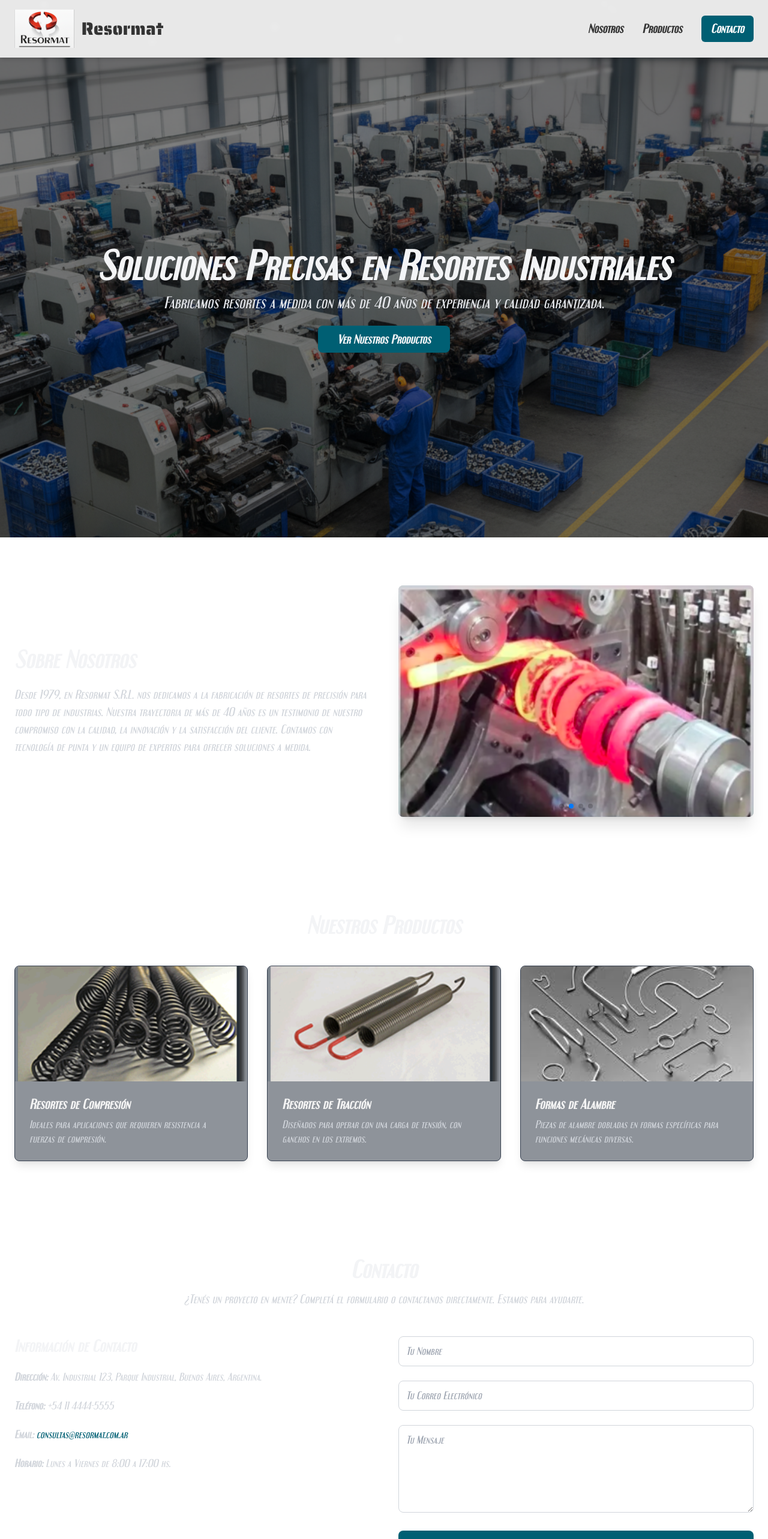
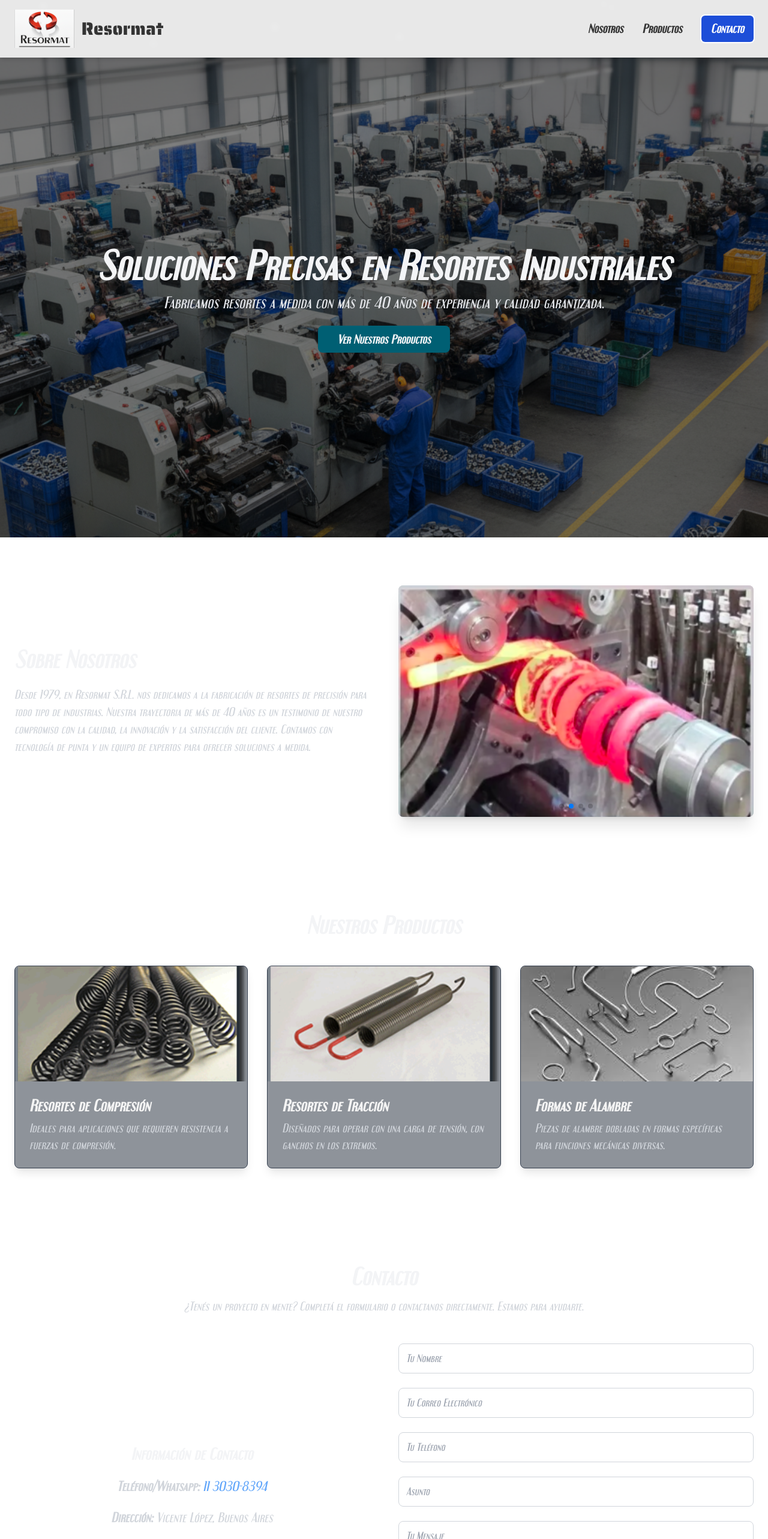
Before and after one commit to fede-caballero/resormat-web, a React (Vite) app: page / in a window 1280 px wide. Shown: the top 2566 px of the page at 60% size. Built offline with nearby package versions, Linux system fonts and the light colour scheme.

Commit message:
Mejora en contacto y tamanos de fuentes

```diff
--- a/src/App.jsx
+++ b/src/App.jsx
@@ -1,4 +1,4 @@
-import React from 'react';
+import React, { useState } from 'react';
 import Header from './components/Header';
 import Hero from './components/Hero';
 import ParticleBackground from './components/ParticleBackground';
@@ -7,6 +7,8 @@ import Productos from './components/Productos';
 import ContactoFooter from './components/ContactoFooter';
 
 function App() {
+  const [activeSection, setActiveSection] = useState('');
+
   return (
     <div className="bg-transparent text-light font-sans">
       {/* El fondo de partículas se posiciona detrás de todo */}
@@ -15,17 +17,17 @@ function App() {
       </div>
 
       {/* El Header ahora es fixed para que se mantenga sobre todo el contenido */}
-      <Header />
+      <Header activeSection={activeSection} />
 
       <main>
         {/* Hero se renderiza directamente para usar el fondo de partículas */}
-        <Hero />
+        <Hero setActiveSection={setActiveSection} />
 
         {/* Este div contendrá el resto de las secciones con un fondo claro */}
         <div className="relative z-10 bg-transparent">
-          <Nosotros />
-          <Productos />
-          <ContactoFooter />
+          <Nosotros setActiveSection={setActiveSection} />
+          <Productos setActiveSection={setActiveSection} />
+          <ContactoFooter setActiveSection={setActiveSection} />
         </div>
       </main>
     </div>
--- a/src/components/ContactoFooter.jsx
+++ b/src/components/ContactoFooter.jsx
@@ -1,25 +1,32 @@
-import React from 'react';
-import AnimateOnScroll from './AnimateOnScroll';
+import React, { useEffect } from 'react';
+import { useInView } from 'react-intersection-observer';
 
-const ContactoFooter = () => {
+const ContactoFooter = ({ setActiveSection }) => {
+  const { ref, inView } = useInView({ threshold: 0.2 });
+
+  useEffect(() => {
+    if (inView) {
+      setActiveSection('contacto');
+    }
+  }, [inView, setActiveSection]);
+
   return (
     <>
-      <AnimateOnScroll>
-        <section id="contacto" className="py-20 px-6 bg-transparent">
-          <div className="container mx-auto">
-            <div className="text-center mb-12">
+      <section ref={ref} id="contacto" className="py-20 px-6 bg-transparent">
+        {/* Mantenemos AnimateOnScroll para el efecto de entrada */}
+        <div className="container mx-auto">
+          <div className="text-center mb-12">
               <h2 className="text-4xl font-bold mb-4 text-gray-100">Contacto</h2>
               <p className="text-lg text-gray-300 max-w-3xl mx-auto">¿Tenés un proyecto en mente? Completá el formulario o contactanos directamente. Estamos para ayudarte.</p>
             </div>
 
-            <div className="grid grid-cols-1 md:grid-cols-2 gap-12 items-start">
+            <div className="grid grid-cols-1 md:grid-cols-2 gap-12 items-center">
               {/* Columna de Información de Contacto */}
-              <div className="space-y-6 text-center md:text-left">
+              <div className="space-y-6 text-center">
                 <h3 className="text-2xl font-bold text-gray-100">Información de Contacto</h3>
-                <p className="text-gray-300"><strong>Dirección:</strong> Av. Industrial 123, Parque Industrial, Buenos Aires, Argentina.</p>
-                <p className="text-gray-300"><strong>Teléfono:</strong> +54 11 4444-5555</p>
-                <p className="text-gray-300"><strong>Email:</strong> <a href="mailto:consultas@resormat.com.ar" className="text-primary hover:underline">consultas@resormat.com.ar</a></p>
-                <p className="text-gray-300"><strong>Horario:</strong> Lunes a Viernes de 8:00 a 17:00 hs.</p>
+                <p className="text-xl text-gray-300"><strong>Teléfono/Whatsapp:</strong> <a href="https://wa.me/5491130308394" target="_blank" rel="noopener noreferrer" className="text-blue-400 hover:text-blue-300 hover:underline transition-colors duration-300">11 3030-8394</a></p>
+                <p className="text-xl text-gray-300"><strong>Dirección:</strong> Vicente López, Buenos Aires</p>
+                <p className="text-xl text-gray-300"><strong>Mail:</strong> <a href="mailto:info@resormat.com.ar" className="text-blue-400 hover:text-blue-300 hover:underline transition-colors duration-300">info@resormat.com.ar</a></p>
               </div>
 
               {/* Columna del Formulario */}
@@ -30,6 +37,12 @@ const ContactoFooter = () => {
                   </div>
                   <div>
                     <input type="email" placeholder="Tu Correo Electrónico" required className="w-full p-3 border border-gray-300 rounded-lg focus:outline-none focus:ring-2 focus:ring-primary" />
+                  </div>
+                  <div>
+                    <input type="tel" placeholder="Tu Teléfono" className="w-full p-3 border border-gray-300 rounded-lg focus:outline-none focus:ring-2 focus:ring-primary" />
+                  </div>
+                  <div>
+                    <input type="text" placeholder="Asunto" className="w-full p-3 border border-gray-300 rounded-lg focus:outline-none focus:ring-2 focus:ring-primary" />
                   </div>
                   <div>
                     <textarea placeholder="Tu Mensaje" rows="5" required className="w-full p-3 border border-gray-300 rounded-lg focus:outline-none focus:ring-2 focus:ring-primary"></textarea>
@@ -45,7 +58,6 @@ const ContactoFooter = () => {
             </div>
           </div>
         </section>
-      </AnimateOnScroll>
 
       <footer className="bg-black/30 text-gray-300 py-6">
         <div className="container mx-auto text-center">
--- a/src/components/Header.jsx
+++ b/src/components/Header.jsx
@@ -1,7 +1,7 @@
 import React, { useState, useEffect } from 'react';
 import logo from '../assets/images/Logo-solo.png';
 
-const Header = () => {
+const Header = ({ activeSection }) => {
   const [scrolled, setScrolled] = useState(false);
   const [isMenuOpen, setIsMenuOpen] = useState(false);
 
@@ -41,9 +41,19 @@ const Header = () => {
 
           {/* Desktop Navigation */}
           <nav className="hidden md:flex items-center space-x-8">
-            <a href="#nosotros" className="text-dark hover:text-primary transition-colors font-semibold text-lg">Nosotros</a>
-            <a href="#productos" className="text-dark hover:text-primary transition-colors font-semibold text-lg">Productos</a>
-            <a href="#contacto" className="bg-primary hover:bg-blue-700 text-white font-bold py-2 px-4 rounded-md transition-colors text-lg">
+            <a
+              href="#nosotros"
+              className={`transition-colors font-semibold text-lg ${activeSection === 'nosotros' ? 'text-primary' : 'text-dark hover:text-primary'}`}
+            >
+              Nosotros
+            </a>
+            <a
+              href="#productos"
+              className={`transition-colors font-semibold text-lg ${activeSection === 'productos' ? 'text-primary' : 'text-dark hover:text-primary'}`}
+            >
+              Productos
+            </a>
+            <a href="#contacto" className={`font-bold py-2 px-4 rounded-md transition-all text-lg ${activeSection === 'contacto' ? 'bg-blue-700 text-white ring-2 ring-white' : 'bg-primary hover:bg-blue-700 text-white'}`}>
               Contacto
             </a>
           </nav>
@@ -62,9 +72,15 @@ const Header = () => {
       {/* Mobile Dropdown Menu */}
       <div className={`md:hidden transition-all duration-300 ease-in-out overflow-hidden ${isMenuOpen ? 'max-h-screen' : 'max-h-0'}`}>
         <nav className="flex flex-col px-6 pb-4 space-y-2">
-          <a href="#nosotros" onClick={() => setIsMenuOpen(false)} className="block py-2 text-dark text-lg hover:text-primary transition-colors">Nosotros</a>
-          <a href="#productos" onClick={() => setIsMenuOpen(false)} className="block py-2 text-dark text-lg hover:text-primary transition-colors">Productos</a>
-          <a href="#contacto" onClick={() => setIsMenuOpen(false)} className="block py-2 text-dark text-lg hover:text-primary transition-colors">Contacto</a>
+          <a href="#nosotros" onClick={() => setIsMenuOpen(false)} className={`block py-2 text-lg transition-colors ${activeSection === 'nosotros' ? 'text-primary font-bold' : 'text-dark hover:text-primary'}`}>
+            Nosotros
+          </a>
+          <a href="#productos" onClick={() => setIsMenuOpen(false)} className={`block py-2 text-lg transition-colors ${activeSection === 'productos' ? 'text-primary font-bold' : 'text-dark hover:text-primary'}`}>
+            Productos
+          </a>
+          <a href="#contacto" onClick={() => setIsMenuOpen(false)} className={`block py-2 text-lg transition-colors ${activeSection === 'contacto' ? 'text-primary font-bold' : 'text-dark hover:text-primary'}`}>
+            Contacto
+          </a>
         </nav>
       </div>
 
--- a/src/components/Hero.jsx
+++ b/src/components/Hero.jsx
@@ -1,10 +1,22 @@
-import React from 'react';
+import React, { useEffect } from 'react';
+import { useInView } from 'react-intersection-observer';
 // 1. Importa la imagen de fondo
 import heroBackground from '../assets/images/interior-fabrica.png';
 
-const Hero = () => {
+const Hero = ({ setActiveSection }) => {
+  const { ref, inView } = useInView({
+    threshold: 0.5, // Se activa cuando el 50% de la sección es visible
+  });
+
+  useEffect(() => {
+    if (inView) {
+      setActiveSection('hero');
+    }
+  }, [inView, setActiveSection]);
+
   return (
     <section
+      ref={ref}
       id="hero"
       className="relative h-screen bg-cover bg-center flex items-center justify-center text-gray-100"
       style={{ backgroundImage: `url(${heroBackground})` }}
--- a/src/components/Nosotros.jsx
+++ b/src/components/Nosotros.jsx
@@ -1,5 +1,5 @@
-import React from 'react';
-import AnimateOnScroll from './AnimateOnScroll';
+import React, { useEffect } from 'react';
+import { useInView } from 'react-intersection-observer';
 
 // 1. Importa Swiper y sus módulos
 import { Swiper, SwiperSlide } from 'swiper/react';
@@ -18,11 +18,20 @@ import fabrica4 from '../assets/images/fabrica4.png';
 
 const imagenesFabrica = [fabrica1, fabrica2, fabrica3, fabrica4];
 
-const Nosotros = () => {
+const Nosotros = ({ setActiveSection }) => {
+  const { ref, inView } = useInView({ threshold: 0.3 });
+
+  useEffect(() => {
+    if (inView) {
+      setActiveSection('nosotros');
+    }
+  }, [inView, setActiveSection]);
+
   return (
-    <AnimateOnScroll>
-      <section id="nosotros" className="py-20 px-6">
-        <div className="container mx-auto grid grid-cols-1 md:grid-cols-2 gap-12 items-center">
+    <section ref={ref} id="nosotros" className="py-20 px-6">
+      <div className="container mx-auto">
+        {/* Usamos AnimateOnScroll aquí adentro para que la animación siga funcionando */}
+        <div className="grid grid-cols-1 md:grid-cols-2 gap-12 items-center">
           {/* Columna de Texto */}
           <div className="text-center md:text-left">
             <h2 className="text-4xl font-bold mb-6 text-gray-100">Sobre Nosotros</h2>
@@ -51,8 +60,8 @@ const Nosotros = () => {
             </Swiper>
           </div>
         </div>
-      </section>
-    </AnimateOnScroll>
+      </div>
+    </section>
   );
 };
 
--- a/src/components/Productos.jsx
+++ b/src/components/Productos.jsx
@@ -1,5 +1,5 @@
-import React from 'react';
-// 1. Importa las imágenes de los productos desde la carpeta de assets
+import React, { useEffect } from 'react';
+import { useInView } from 'react-intersection-observer';
 import imgCompresion from '../assets/images/img_3.png';
 import AnimateOnScroll from './AnimateOnScroll';
 import imgTraccion from '../assets/images/img_4.png';
@@ -24,10 +24,19 @@ const productos = [
   }
 ];
 
-const Productos = () => {
+const Productos = ({ setActiveSection }) => {
+  const { ref, inView } = useInView({ threshold: 0.2 });
+
+  useEffect(() => {
+    if (inView) {
+      setActiveSection('productos');
+    }
+  }, [inView, setActiveSection]);
+
   return (
-    <AnimateOnScroll>
-      <section id="productos" className="py-20 px-6 bg-transparent">
+    <section ref={ref} id="productos" className="py-20 px-6 bg-transparent">
+      {/* Mantenemos AnimateOnScroll para el efecto de entrada */}
+      <AnimateOnScroll>
         <div className="container mx-auto">
           <h2 className="text-4xl font-bold mb-12 text-gray-100 text-center">Nuestros Productos</h2>
           <div className="grid grid-cols-1 md:grid-cols-2 lg:grid-cols-3 gap-8">
@@ -36,16 +45,16 @@ const Productos = () => {
                 <div className="bg-gray-800/50 backdrop-blur-sm border border-gray-700 rounded-lg shadow-lg overflow-hidden h-full transform hover:-translate-y-2 transition-transform duration-300">
                   <img src={producto.imagen} alt={producto.nombre} className="w-full h-48 object-cover" />
                   <div className="p-6">
-                    <h3 className="text-xl font-bold mb-2">{producto.nombre}</h3>
-                    <p className="text-gray-300">{producto.descripcion}</p>
+                    <h3 className="text-2xl font-bold mb-2">{producto.nombre}</h3>
+                    <p className="text-lg text-gray-300">{producto.descripcion}</p>
                   </div>
                 </div>
               </AnimateOnScroll>
             ))}
           </div>
         </div>
-      </section>
-    </AnimateOnScroll>
+      </AnimateOnScroll>
+    </section>
   );
 };
 
```
